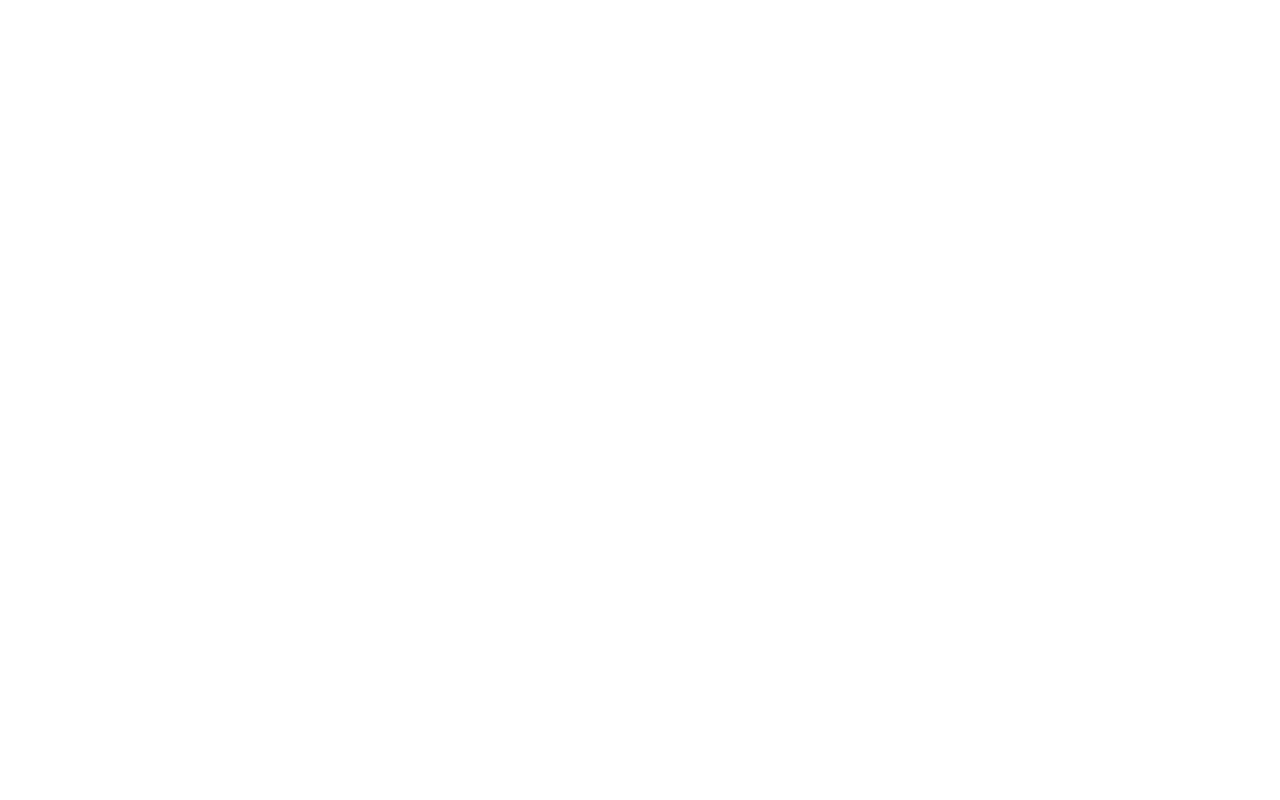
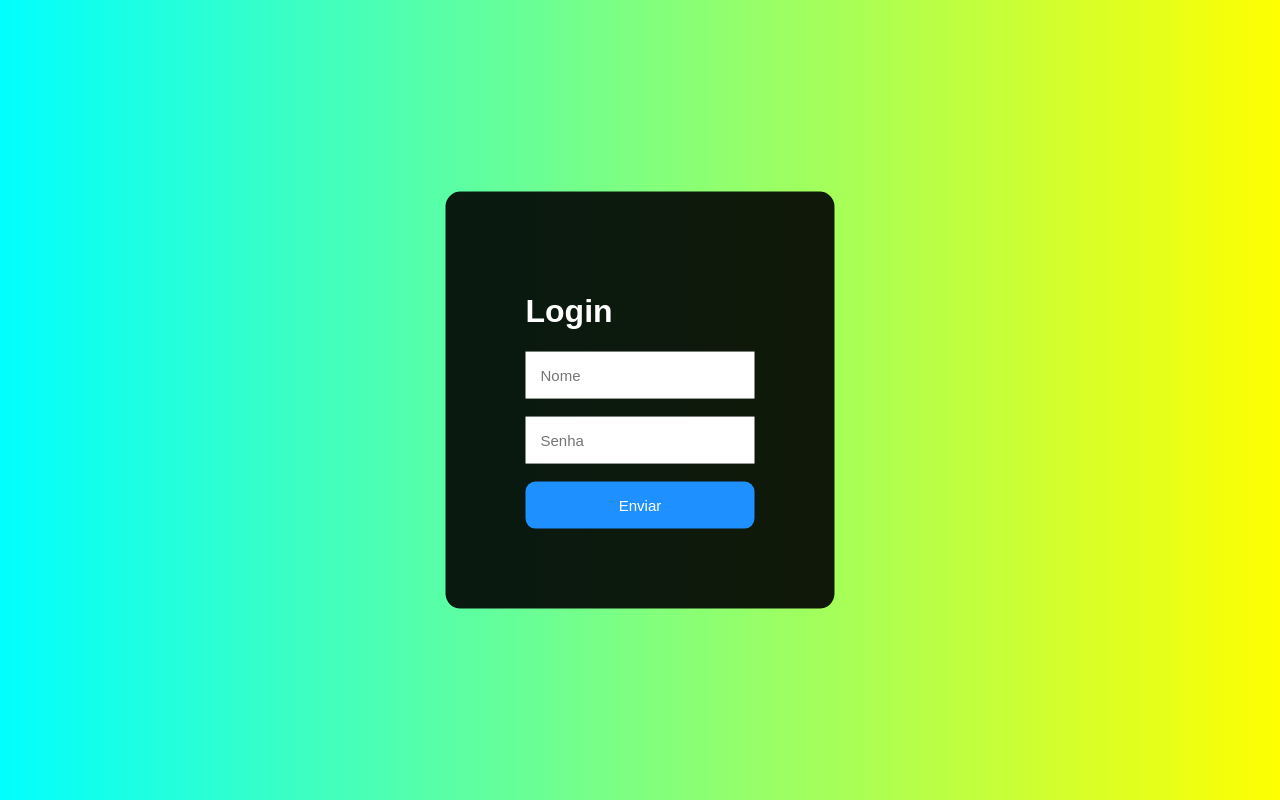
Before and after one commit to antoniilucas/Tela-de-Login, a plain HTML site: page index.html in a window 1280 px wide. Drawn offline with Linux system fonts and the light colour scheme.

Commit message:
Rascunho da tela de login

```diff
--- a/index.html
+++ b/index.html
@@ -3,9 +3,18 @@
 <head>
     <meta charset="UTF-8">
     <meta name="viewport" content="width=device-width, initial-scale=1.0">
-    <title>Document</title>
+    <title>Login Facil</title>
+    <link rel="stylesheet" href="./style.css">
+
 </head>
 <body>
-
+    <div class="tela-login">
+        <h1>Login</h1>
+        <input type="text" placeholder="Nome">
+        <br> <br>
+        <input type="text" placeholder="Senha">
+        <br> <br>
+        <button>Enviar</button>
+    </div>
 </body>
 </html>
--- /dev/null
+++ b/style.css
@@ -0,0 +1,37 @@
+body {
+    font-family: Arial, Helvetica, sans-serif;
+    background-image: linear-gradient(45deg, cyan, yellow);
+}
+
+.tela-login {
+    background-color: rgba(0, 0, 0, 0.9);
+    position: absolute;
+    top: 50%;
+    left: 50%;
+    transform: translate(-50%,-50%);
+    padding: 80px;
+    border-radius: 15px;
+    color: white;
+}
+
+input {
+    padding: 15px;
+    border: none;
+    outline: none;
+    font-size: 15px;
+}
+
+button {
+    background-color: dodgerblue;
+    border: none;
+    padding: 15px;
+    width: 100%;
+    border-radius: 10px;
+    color: white;
+    font-size: 15px;
+}
+
+button:hover {
+    background-color: deepskyblue;
+    cursor: pointer;
+}
```
